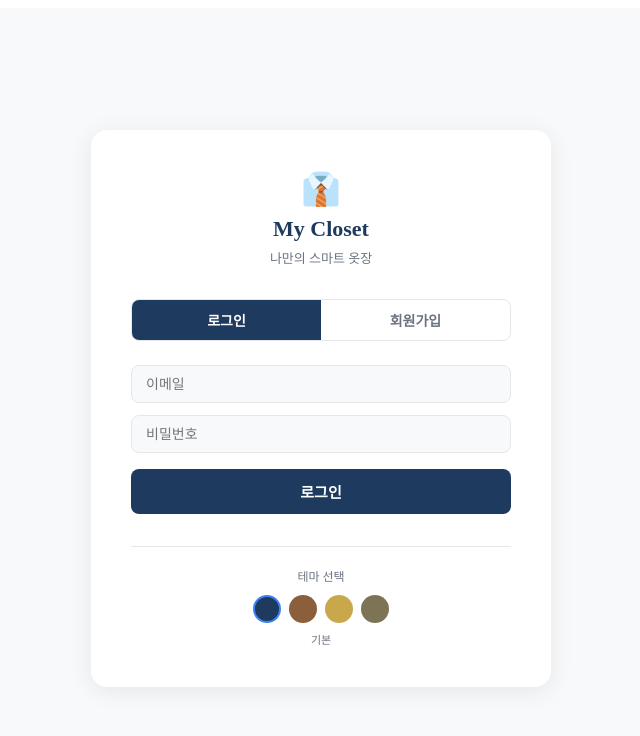
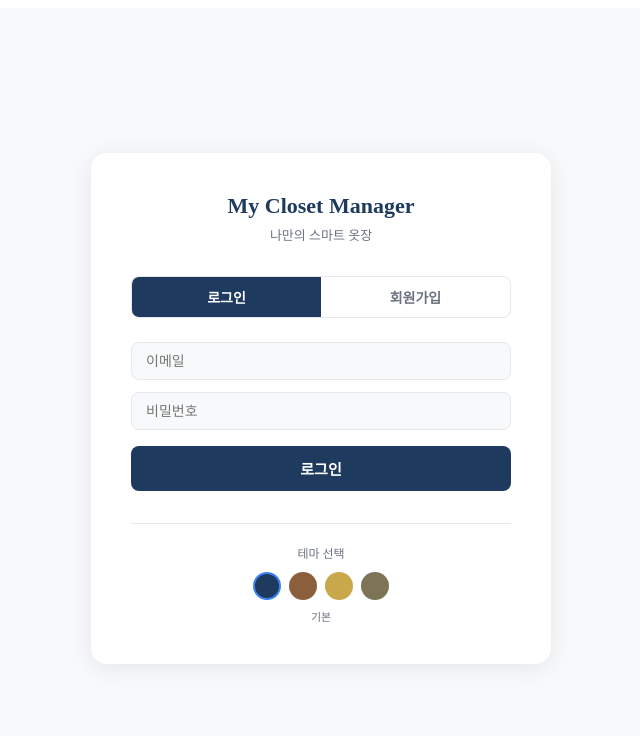
Before and after one commit to hyynjeen/my-closet-manager, a React (Create React App) app in the folder frontend/: page /login in a window 1280 px wide. Shown: the top 736 px of the page, without its empty margins (319-959 px from the left). Built offline with nearby package versions, Linux system fonts and the light colour scheme; no server answers.

Commit message:
feat: 로고 이모지 제거 및 앱 이름 My Closet Manager로 변경

```diff
--- a/frontend/src/pages/Login.jsx
+++ b/frontend/src/pages/Login.jsx
@@ -57,8 +57,7 @@ export default function Login() {
 
         {/* 로고 */}
         <div style={{ textAlign: 'center', marginBottom: 32 }}>
-          <div style={{ fontSize: 32, marginBottom: 8 }}>👔</div>
-          <h1 style={{ margin: 0, fontSize: 22, fontWeight: 700, color: theme.primary }}>My Closet</h1>
+          <h1 style={{ margin: 0, fontSize: 22, fontWeight: 700, color: theme.primary }}>My Closet Manager</h1>
           <p style={{ margin: '6px 0 0', fontSize: 13, color: theme.subText }}>나만의 스마트 옷장</p>
         </div>
 
```
